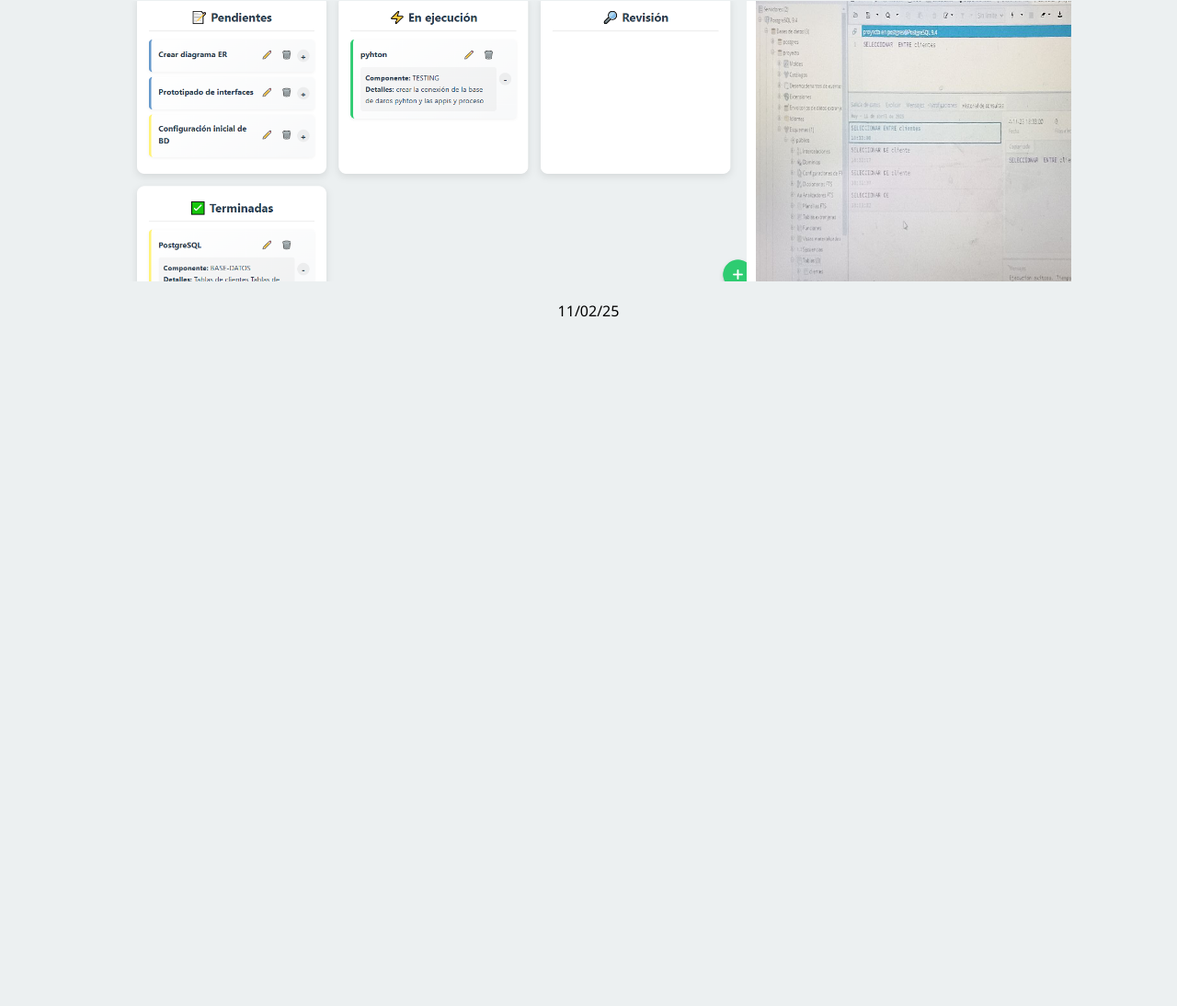
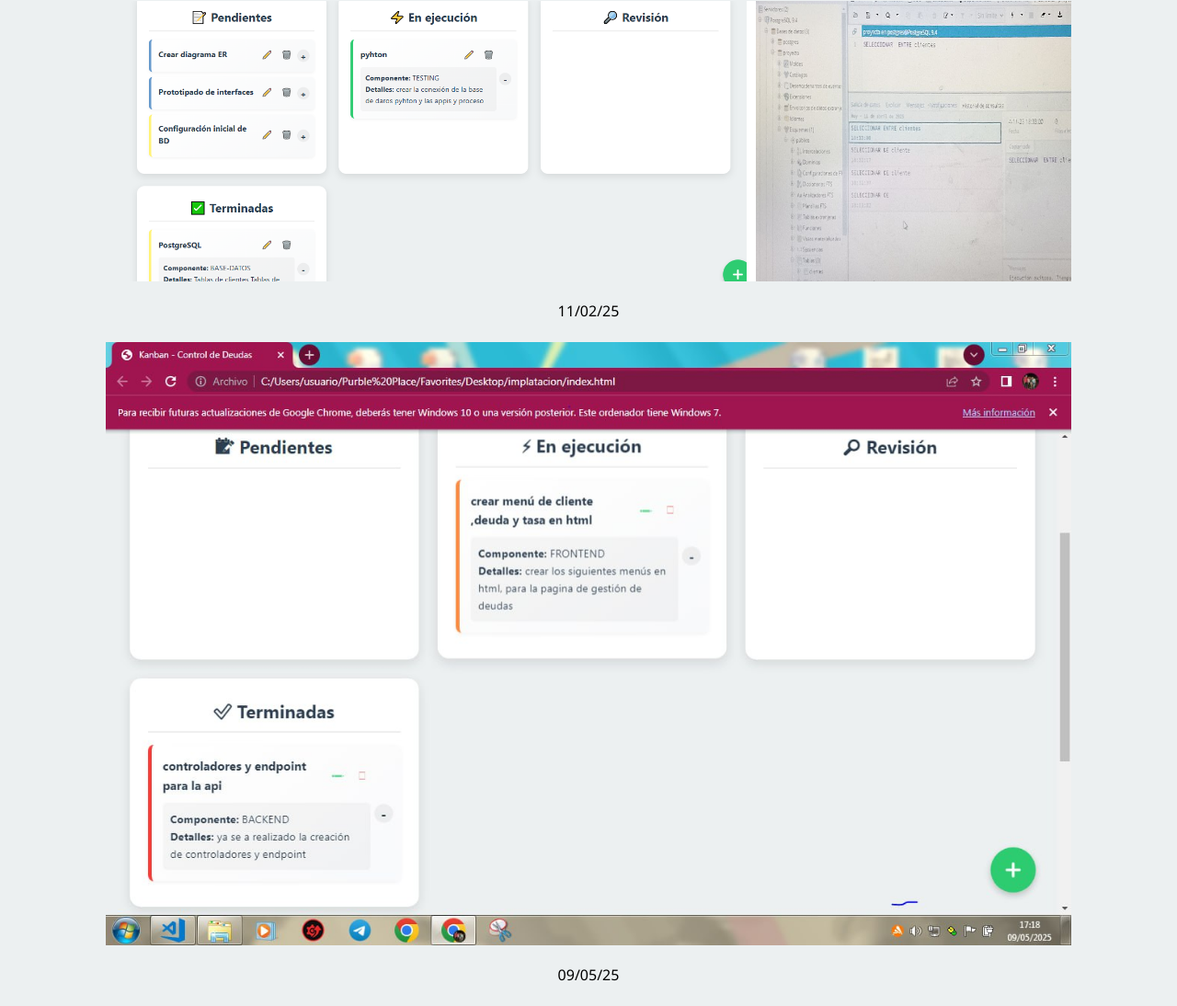
Before and after one commit to Edua939/Kanban, a plain HTML site: page index.html in a window 1280 px wide. Shown: the part 1045-2139 px from the top of the page at 92% size. Before the commit the page ends 1417 px from the top, so only its background shows below. Drawn offline with Linux system fonts and the light colour scheme.

Commit message:
Update index.html

```diff
--- a/index.html
+++ b/index.html
@@ -90,7 +90,8 @@
     </main>
     <img src="Anotación 2025-04-11 140156 (2).png" alt="11-4-2025_12026_mariatvasquez.github.io" class="screenshot" width="1050">
     <p>11/02/25</p>
-
+<img src="photo_2025-05-09_18-30-53.jpg" alt="11-4-2025_12026_mariatvasquez.github.io" class="screenshot" width="1050">
+    <p>09/05/25</p>
     <script src="app.js"></script>
 </body>
 
```
